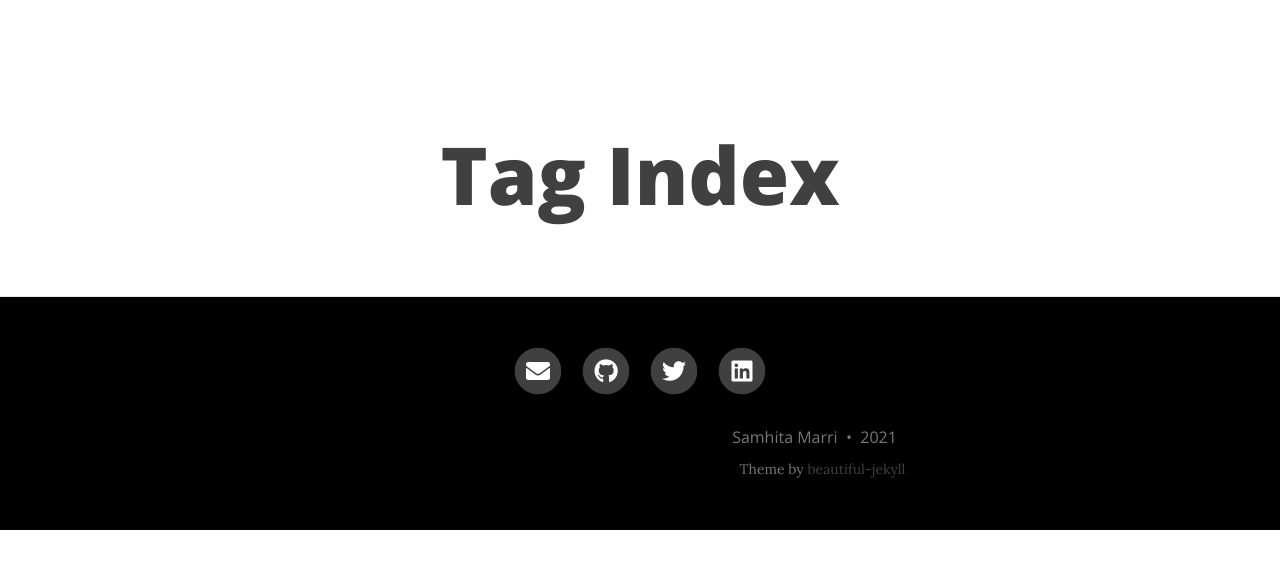
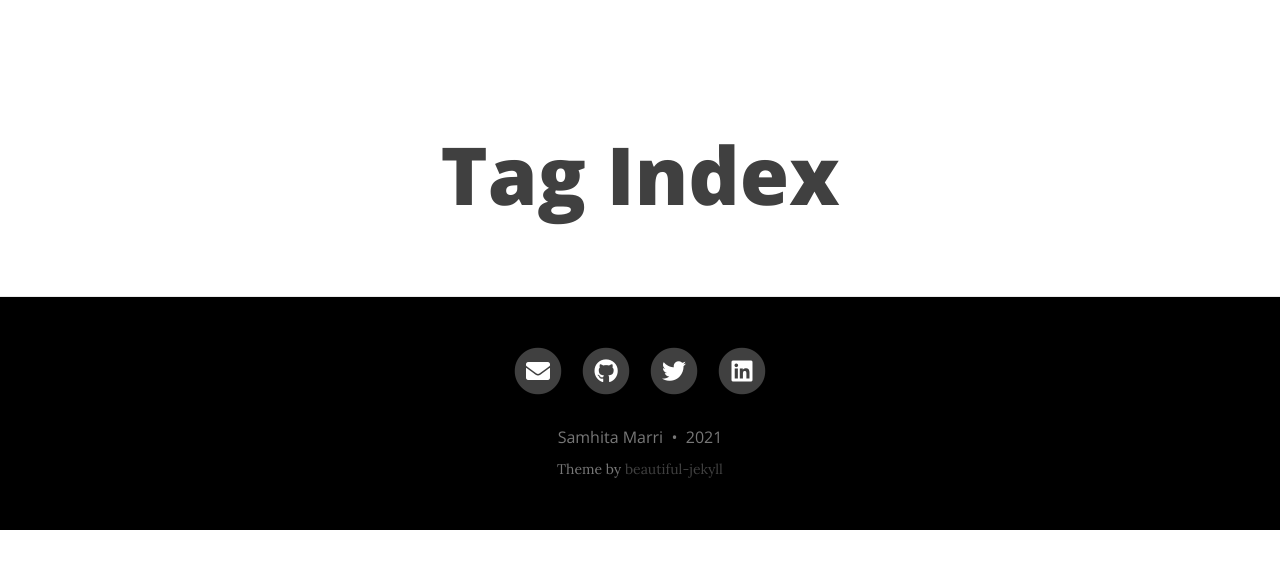
Before and after one commit to samhita-m/samhita-m.github.io, a Jekyll site: the page built from tags.html, in a window 1280 px wide. Shown: the top 569 px of the page. Built offline with Jekyll 4.4.1, drawn with Linux system fonts in a browser that asks for light colours; nearby versions of some CDN libraries.

```diff
--- a/assets/css/main.css
+++ b/assets/css/main.css
@@ -23,8 +23,8 @@
 }
 p {
   line-height: 1.5;
-  width: 150%;
-  margin: -0.5rem;
+  border-width: 0.25rem;
+  margin: 0.25rem auto;
 }
 h1,h2,h3,h4,h5,h6 {
   font-family: 'Open Sans', 'Helvetica Neue', Helvetica, Arial, sans-serif;
```
